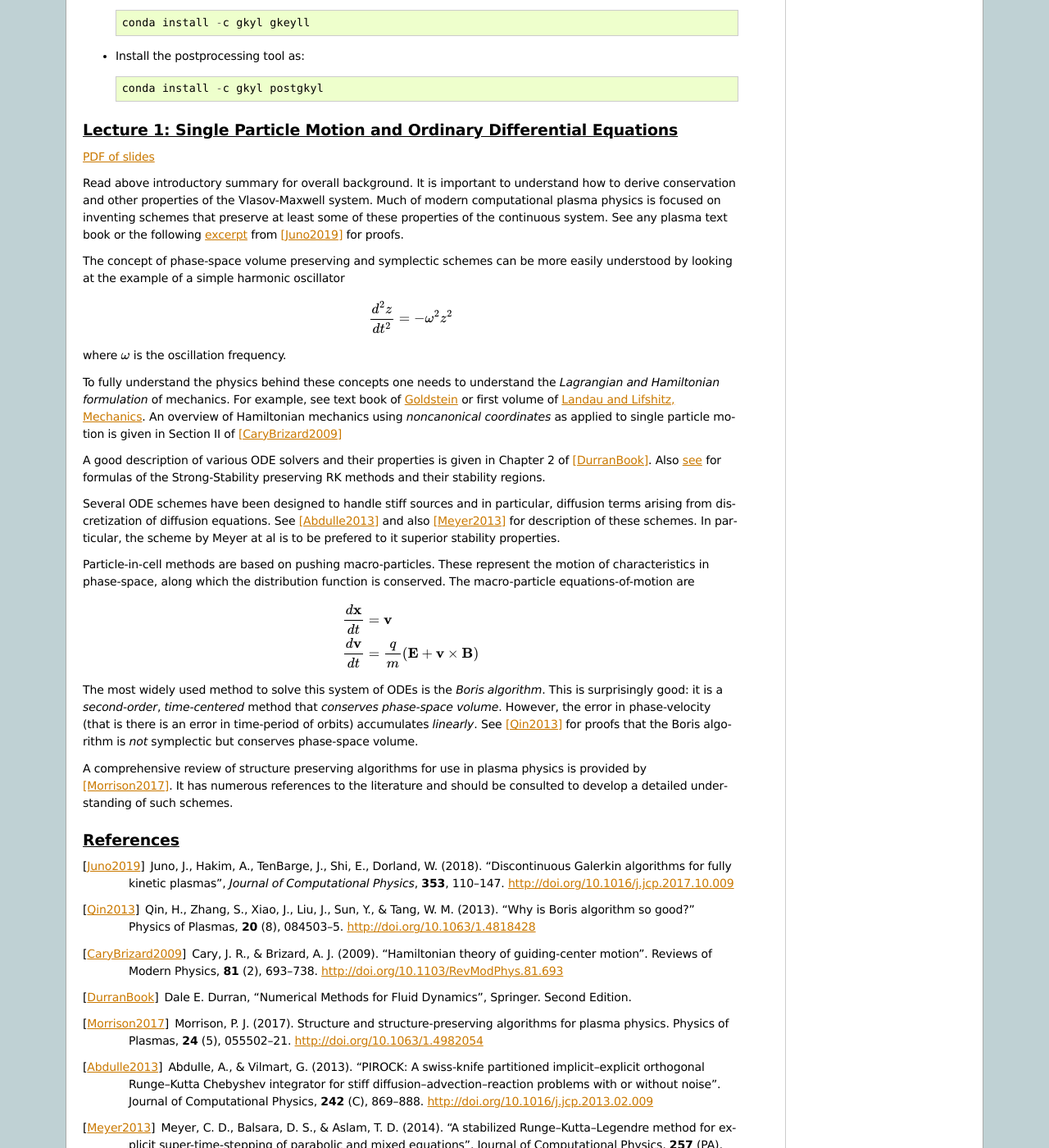
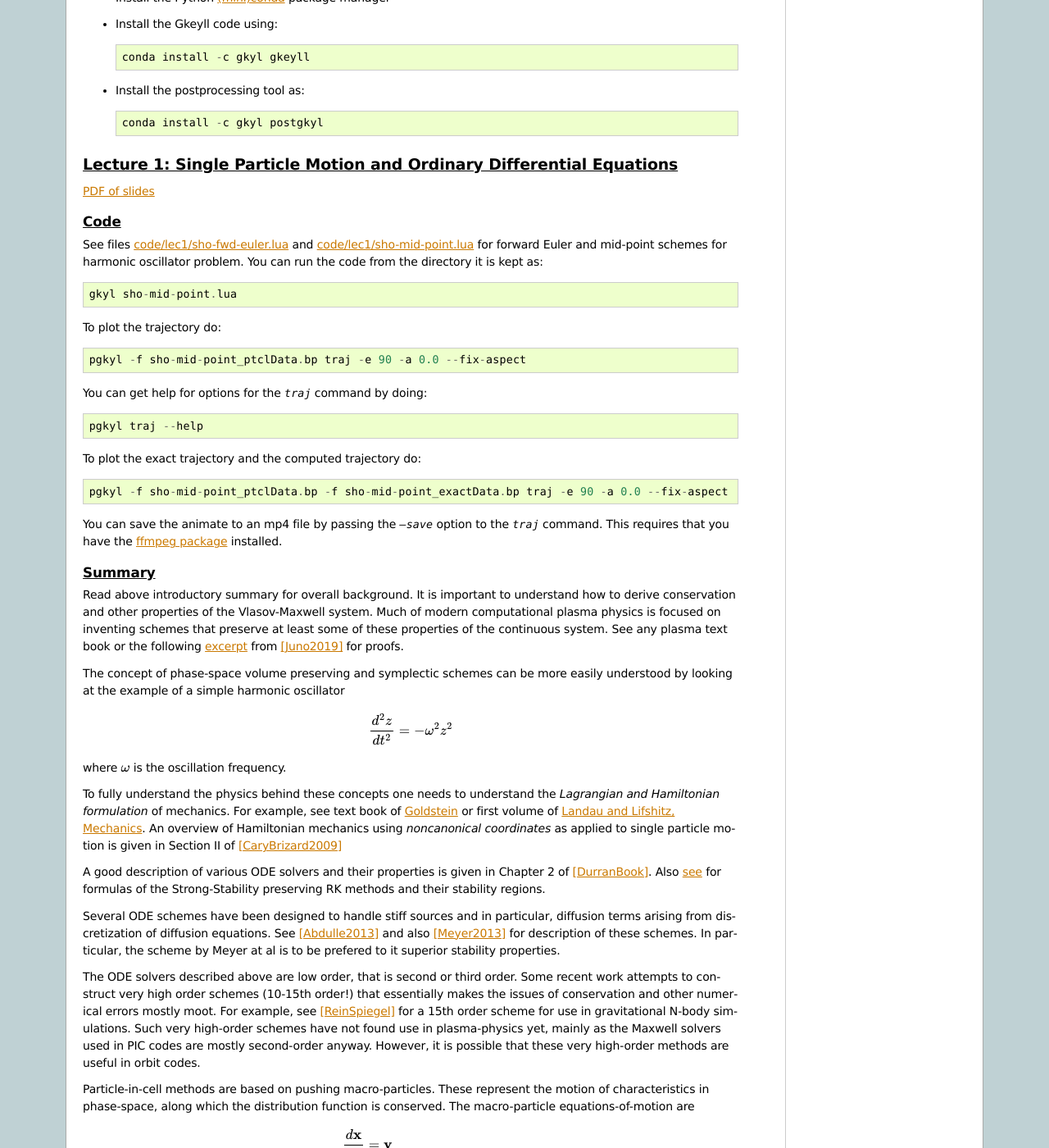
Before and after one commit to ammarhakim/summer-school-cmpp, a Sphinx documentation site: the page built from source/index.rst, in a window 1280 px wide and 1400 px high, scrolled down 1620 px. Shown: the whole window at 82% size. Built offline with Sphinx 7.4.7, drawn with Linux system fonts in a browser that asks for light colours; some of the changed text lies outside the part shown.

Commit message:
Updates to lecture 1

```diff
--- a/source/index.rst
+++ b/source/index.rst
@@ -122,6 +122,37 @@
 
 `PDF of slides <./_static/lec1.pdf>`_
 
+Code
+====
+
+See files `code/lec1/sho-fwd-euler.lua
+<https://bitbucket.org/ammarhakim/summer-school-cmpp/src/master/code/lec1/sho-fwd-euler.lua>`_
+and `code/lec1/sho-mid-point.lua
+<https://bitbucket.org/ammarhakim/summer-school-cmpp/src/master/code/lec1/sho-mid-point.lua>`_
+for forward Euler and mid-point schemes for harmonic oscillator
+problem. You can run the code from the directory it is kept as::
+
+  gkyl sho-mid-point.lua
+
+To plot the trajectory do::
+
+  pgkyl -f sho-mid-point_ptclData.bp traj -e 90 -a 0.0 --fix-aspect
+
+You can get help for options for the `traj` command by doing::
+
+  pgkyl traj --help
+
+To plot the exact trajectory and the computed trajectory do::
+
+  pgkyl -f sho-mid-point_ptclData.bp -f sho-mid-point_exactData.bp traj -e 90 -a 0.0 --fix-aspect
+
+You can save the animate to an mp4 file by passing the `--save` option
+to the `traj` command. This requires that you have the `ffmpeg package
+<https://ffmpeg.org>`_ installed.
+
+Summary
+=======
+
 Read above introductory summary for overall background. It is
 important to understand how to derive conservation and other
 properties of the Vlasov-Maxwell system. Much of modern computational
@@ -161,6 +192,16 @@
 equations. See [Abdulle2013]_ and also [Meyer2013]_ for description of
 these schemes. In particular, the scheme by Meyer at al is to be
 prefered to it superior stability properties.
+
+The ODE solvers described above are low order, that is second or third
+order. Some recent work attempts to construct very high order schemes
+(10-15th order!) that essentially makes the issues of conservation and
+other numerical errors mostly moot. For example, see [ReinSpiegel]_
+for a 15th order scheme for use in gravitational N-body
+simulations. Such very high-order schemes have not found use in
+plasma-physics yet, mainly as the Maxwell solvers used in PIC codes
+are mostly second-order anyway. However, it is possible that these
+very high-order methods are useful in orbit codes.
 
 Particle-in-cell methods are based on pushing macro-particles. These
 represent the motion of characteristics in phase-space, along which
@@ -219,3 +260,9 @@
    super-time-stepping of parabolic and mixed equations". Journal of
    Computational Physics, **257** (PA),
    594–626. http://doi.org/10.1016/j.jcp.2013.08.021
+
+.. [ReinSpiegel] Rein, H., & Spiegel, D. S. (2014). ias15: a fast,
+   adaptive, high-order integrator for gravitational dynamics,
+   accurate to machine precision over a billion orbits. Monthly
+   Notices of the Royal Astronomical Society, 446(2),
+   1424–1437. http://doi.org/10.1093/mnras/stu2164
```
Also changed, not shown: 2 other files.
